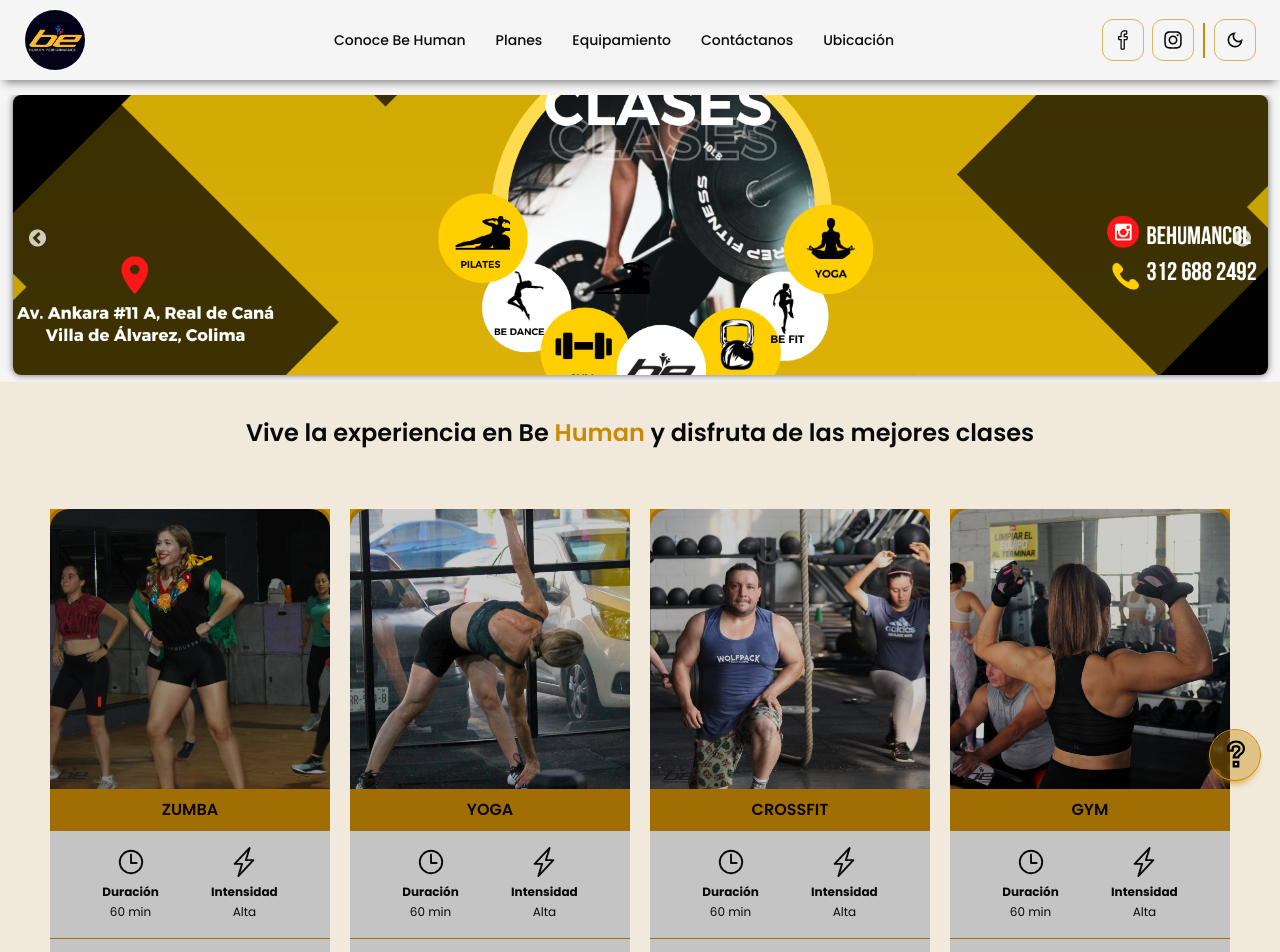
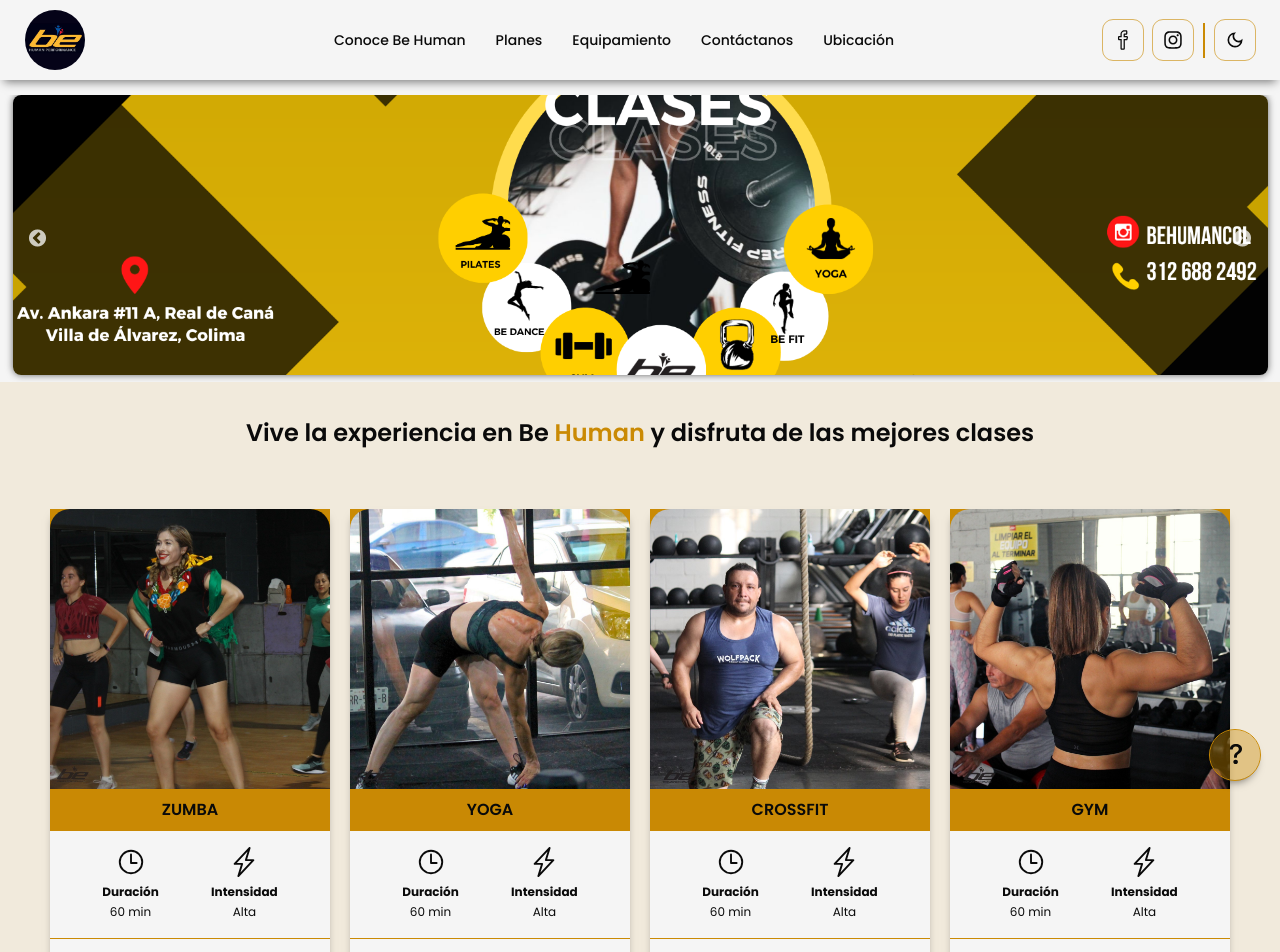
Before and after one commit to adrife2005/BE_HUMAN_FRONTEND, a React (Vite) app: page / in a window 1280 px wide. Shown: the top 952 px of the page. Built offline with nearby package versions, Linux system fonts and the light colour scheme.

Commit message:
#16 Commit, Added => new features to the  FrontEnd

```diff
--- a/src/components/Alerts.jsx
+++ b/src/components/Alerts.jsx
@@ -1,5 +1,6 @@
 import "../css/components/alerts.css"
 import { LiaQuestionSolid } from "react-icons/lia";
+import { BsQuestion } from "react-icons/bs";
 import { useState } from "react";
 import { MdOutlineKeyboardArrowDown } from "react-icons/md";
 import { FaArrowUp } from "react-icons/fa6";
@@ -23,7 +24,7 @@ const Alerts = () => {
     <>
       <div onClick={openInfo} className="bot__info">
         <div className="bot__box">
-          { isOpen ? <MdOutlineKeyboardArrowDown className="bot__info__icon" />  : <LiaQuestionSolid className="bot__info__icon"/> }
+          { isOpen ? <MdOutlineKeyboardArrowDown className="bot__info__icon" />  : <BsQuestion className="bot__info__icon"/> }
         </div>
       </div>
 
--- a/src/components/Header.jsx
+++ b/src/components/Header.jsx
@@ -30,10 +30,10 @@ const Header = () => {
 
     // Check if the user is scrolling up
     if (prevScrollPosition < currentScrollPosition) {
-      // Show the header
+      // Hide the header
       setOnScroll(false)
     } else {
-      // Hide the header
+      // Show the header
       setOnScroll(true)
     }
 
--- a/src/components/Hero.jsx
+++ b/src/components/Hero.jsx
@@ -49,7 +49,7 @@ const Hero = () => {
   };
 
   const goToMembresias = () => {
-    navigate('enroll')
+    navigate('planes')
   }
 
   return (
--- a/src/css/components/acerca.css
+++ b/src/css/components/acerca.css
@@ -1,6 +1,6 @@
 #about {
   background-color: var(--clr-neutral200);
-  height: 90svh;
+  height: 91svh;
 }
 
 .about .container {
@@ -9,6 +9,7 @@
   justify-content: space-between;
   gap: 30px;
   padding-top: 100px;
+  padding-bottom: 100px;
   padding-inline: 20px;
   height: 100%;
 }
--- a/src/css/components/alerts.css
+++ b/src/css/components/alerts.css
@@ -9,8 +9,8 @@
   background-color: rgb(202, 138, 4, 0.4);
   z-index: 10;
   cursor: pointer;
-  box-shadow: 0 6px 9px -4px rgb(202, 138, 4);
-  transition: .4s ease-in-out;
+  box-shadow: var(--header-shadow);
+  transition: 0.4s ease-in-out;
 }
 
 .bot__box {
@@ -26,14 +26,13 @@
   left: -10px;
   transform: translate(50%);
   font-size: var(--text-4xl);
-  color: black;
+  color: inherit;
 }
 
 .bot__info:hover {
-  scale: 1.1;
-  box-shadow: 0 6px 9px -4px rgb(202, 138, 4, .4);
+  scale: 1.05;
+  box-shadow: 0 6px 9px -4px rgb(202, 138, 4, 0.4);
 }
-
 
 .bot__content {
   position: fixed;
@@ -44,12 +43,13 @@
   height: 500px;
   z-index: 11;
   border-radius: 10px;
-  }
+  box-shadow: var(--header-shadow);
+}
 
 .bot__content__container {
   display: flex;
   align-items: center;
-  justify-content:flex-start;
+  justify-content: flex-start;
   flex-direction: column;
   height: 100%;
   width: 100%;
@@ -65,8 +65,8 @@
   padding: 10px 0;
 }
 
-.bot__content__hidden{
-   display: none;
+.bot__content__hidden {
+  display: none;
 }
 
 .bot__content__description {
@@ -79,7 +79,6 @@
   padding: 20px;
 }
 
-
 .bot__input {
   position: absolute;
   bottom: 0;
@@ -87,7 +86,6 @@
   width: 100%;
   display: block;
 }
-
 
 .bot__input__text {
   position: relative;
@@ -164,7 +162,7 @@
 }
 
 /* xs */
- @media (max-width: 475px) {
+@media (max-width: 475px) {
   .bot__content {
     right: 15px;
     width: 350px;
@@ -172,6 +170,5 @@
 
   .bot__info {
     right: 15px;
-
   }
 }
--- a/src/css/components/hero.css
+++ b/src/css/components/hero.css
@@ -65,6 +65,7 @@
 .box__front {
   position: relative;
   background-color: var(--clr-gym);
+  box-shadow: var(--header-shadow);
 }
 
 .box__front:hover {
@@ -75,17 +76,6 @@
 .hero__content__img img {
   border-top-left-radius: 20px;
   border-top-right-radius: 20px;
-}
-
-.hero__content__img::after {
-  content: '';
-  top: 0;
-  position: absolute;
-  background-color: rgb(0, 0, 0, 0.2);
-  border-radius: 10px;
-  width: 100%;
-  height: 100%;
-  z-index: 9;
 }
 
 .hero__content__name {
--- a/src/css/components/horario.css
+++ b/src/css/components/horario.css
@@ -37,10 +37,12 @@
 
 .time__container {
   width: 100%;
+  height: 90svh;
 }
 
 .time__container iframe {
   width: 100%;
+  height: 100%;
   fill: blue;
 }
 
--- a/src/css/components/newsletter.css
+++ b/src/css/components/newsletter.css
@@ -32,11 +32,11 @@
   padding: 8px 16px;
   border-radius: 0.5rem;
   border: none;
-  outline: 2px solid rgba(0, 0, 0, 0.1);
+  outline: 1px solid var(--clr-gym);
 }
 
 #newsletter__email:focus {
-  outline: 2px solid rgba(0, 0, 0, 0.3);
+  outline: 2px solid var(--clr-gym);
 }
 
 .newsletter__input #email__form .btn_be_human {
--- a/src/pages/Horarios.jsx
+++ b/src/pages/Horarios.jsx
@@ -5,7 +5,7 @@ const Horario = () => {
   return (
     <section className="time">
       <div className="time__container">
-      <iframe src="https://www.google.com/maps/embed?pb=!1m18!1m12!1m3!1d3765.9010610321716!2d-103.72559546719555!3d19.286668320514778!2m3!1f0!2f0!3f0!3m2!1i1024!2i768!4f13.1!3m3!1m2!1s0x84255b2bac8e5ef5%3A0xfe947c112ffc7eb1!2sbe%2C%20Human%20Performance!5e0!3m2!1ses!2smx!4v1722532227252!5m2!1ses!2smx" width="800" height="600"  allowfullscreen="" loading="lazy" ></iframe>
+      <iframe src="https://www.google.com/maps/embed?pb=!1m18!1m12!1m3!1d3765.9010610321716!2d-103.72559546719555!3d19.286668320514778!2m3!1f0!2f0!3f0!3m2!1i1024!2i768!4f13.1!3m3!1m2!1s0x84255b2bac8e5ef5%3A0xfe947c112ffc7eb1!2sbe%2C%20Human%20Performance!5e0!3m2!1ses!2smx!4v1722532227252!5m2!1ses!2smx" width="800" height="600"  allowFullScreen="" loading="lazy" ></iframe>
       </div>
     </section>
   )
```
